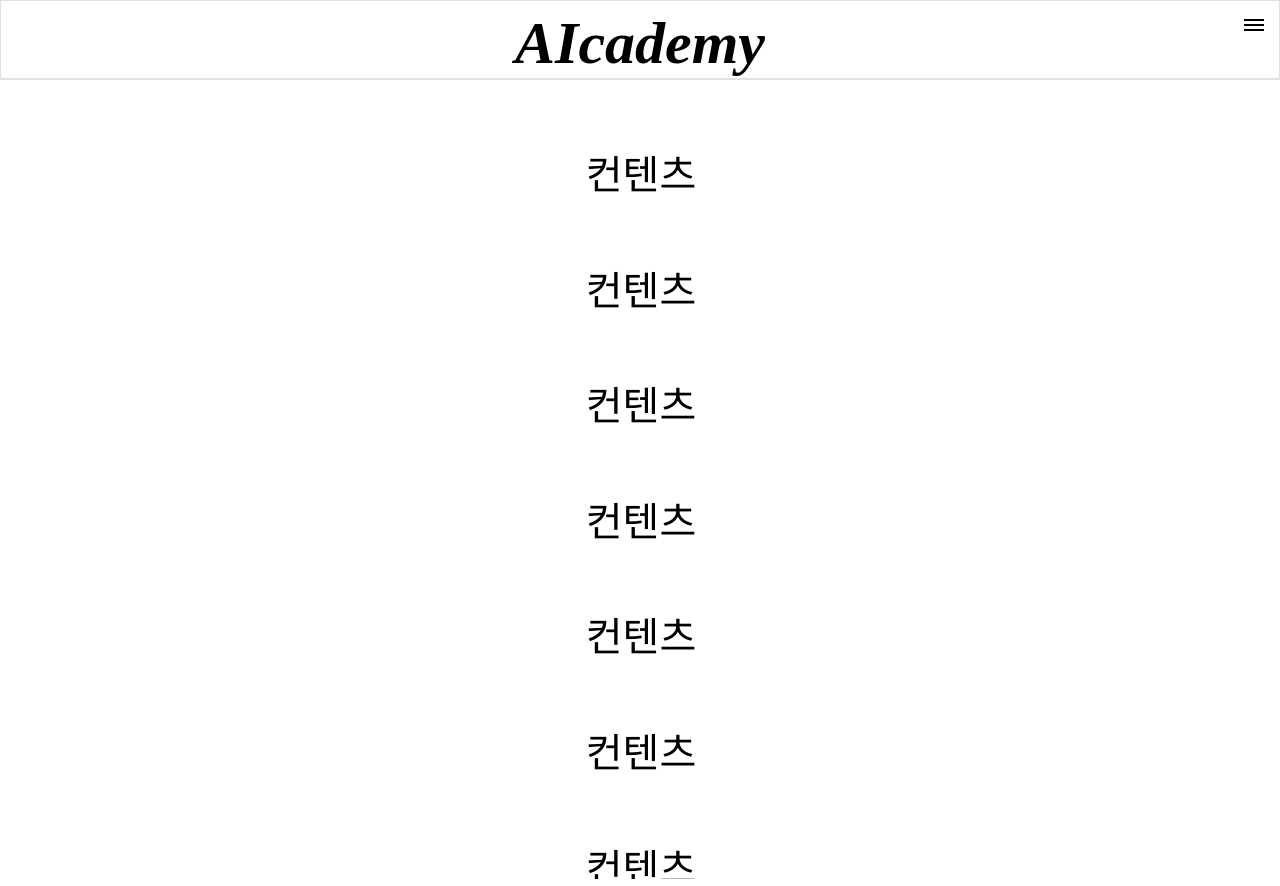
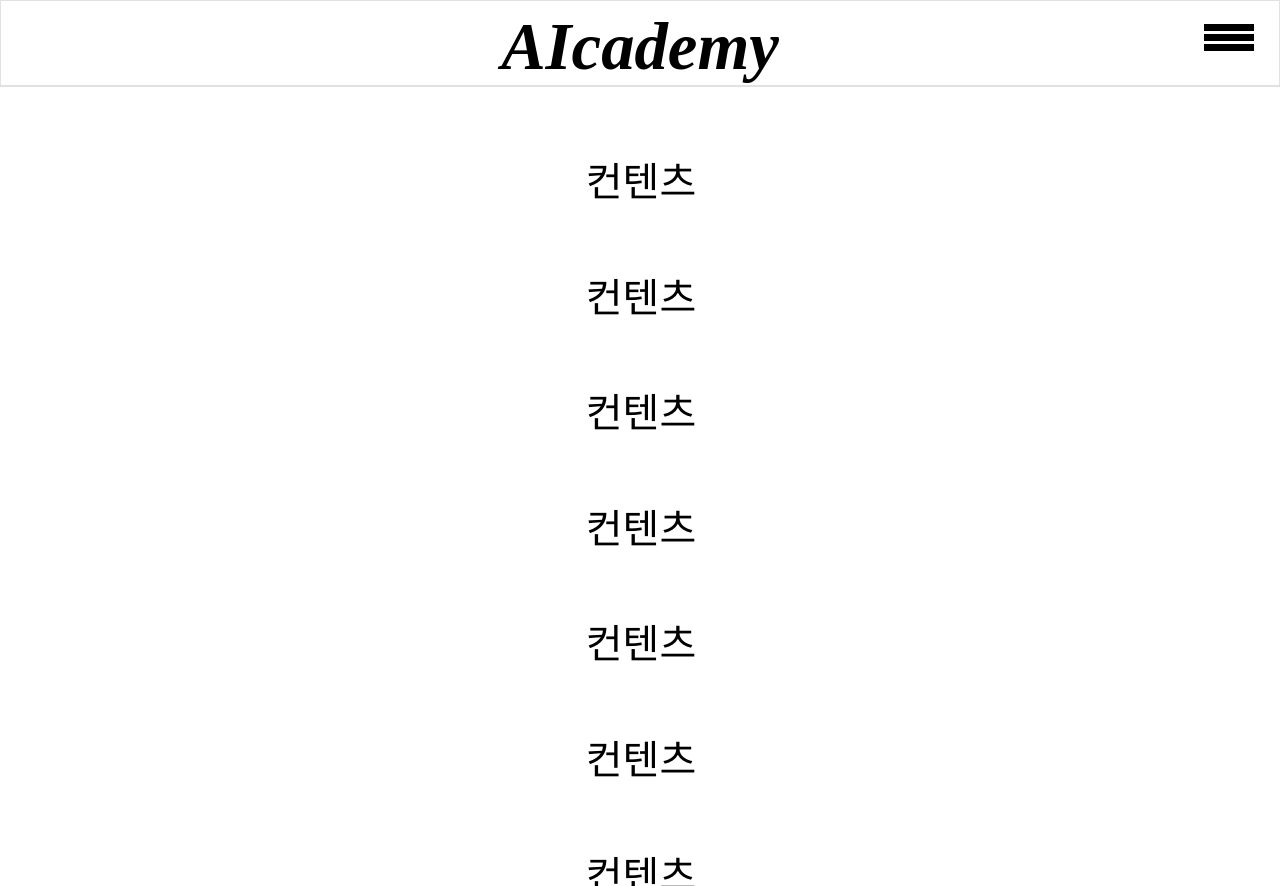
Before and after one commit to lsw3014/AIcademy, a plain HTML site: page gpt/gpt_1.html in a window 1280 px wide. Drawn offline with nearby package versions, Linux system fonts and the light colour scheme.

Commit message:
Add files via upload

```diff
--- a/document.css
+++ b/document.css
@@ -17,13 +17,13 @@ a{
 }
 .head{
   width:100%;
-  height:10%;
+  height:17%;
   border-bottom:1px solid #e1e1e1;
   position:relative;
 }
 .logo{
   text-align:center;
-  font-size:45pt;
+  font-size:50pt;
   font-style:italic;
   font-weight:800;
   padding-top:8px;
@@ -45,7 +45,7 @@ a{
   display:flex;
   justify-content:center;
   align-items:center;
-  margin-bottom: 5%;          /*추가*/
+  margin-bottom: 5%;
 }
 .slide-open{
   position:absolute;
@@ -56,18 +56,18 @@ a{
   cursor:pointer;
 }
 .burgur{
-right: 15px;
-top: 23px;
+right: 25px;
+top: 33px;
 position: absolute;
-width: 20px;
-height: 2px;
+width: 50px;
+height: 7px;
 background: #000000;
 }
 .burgur .top-line{
-width: 20px;
-height: 2px;
+width: 50px;
+height: 7px;
 background-color: #000000;
-bottom: -5px;
+bottom: -10px;
 content: '';
 position: absolute;
 right: 0;
@@ -76,17 +76,17 @@ transition: transform .3s;
 
 }
 .burgur .bot-line {
-width: 20px;
-height: 2px;
+width: 50px;
+height: 7px;
 background-color: #000000;
-top: -5px;
+top: -10px;
 content: '';
 position: absolute;
 right: 0;
 -webkit-transition:  -webkit-transform .3s;
 transition: transform .3s;
 }
-
+/*
 .burgur.on {
 width: 0;
 }
@@ -97,7 +97,7 @@ transform: translateY(5px) rotate(135deg);
 .burgur.on .top-line{
 -webkit-transform: translateY(-5px) rotate(-135deg);
 transform: translateY(-5px) rotate(-135deg);
-}
+}*/
 .slide{
   width:100%;
   position:absolute;
@@ -127,7 +127,7 @@ transform: translateY(-5px) rotate(-135deg);
 .slide ul li{
   display:inline-block;
   width:100%;
-  height: 8%;
+  height: 12%;
   font-size: 32pt;
   padding:10px;
   border-bottom:1px solid #e1e1e1;
```
